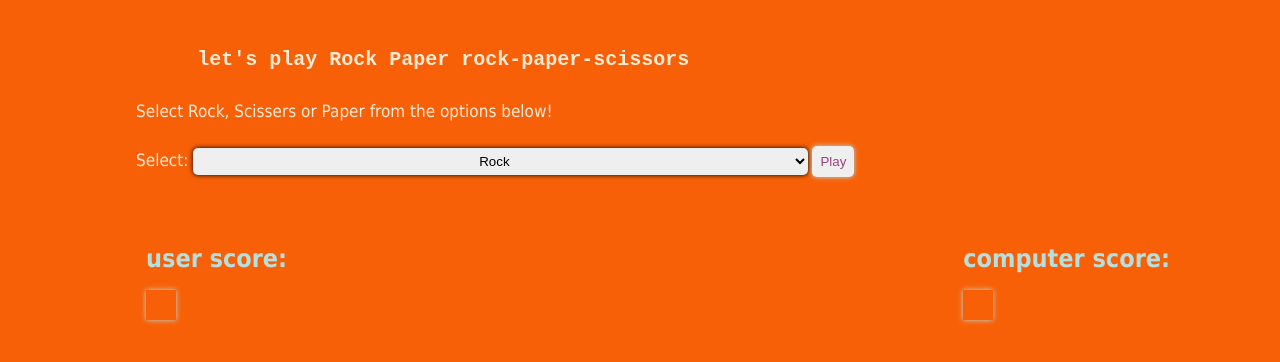
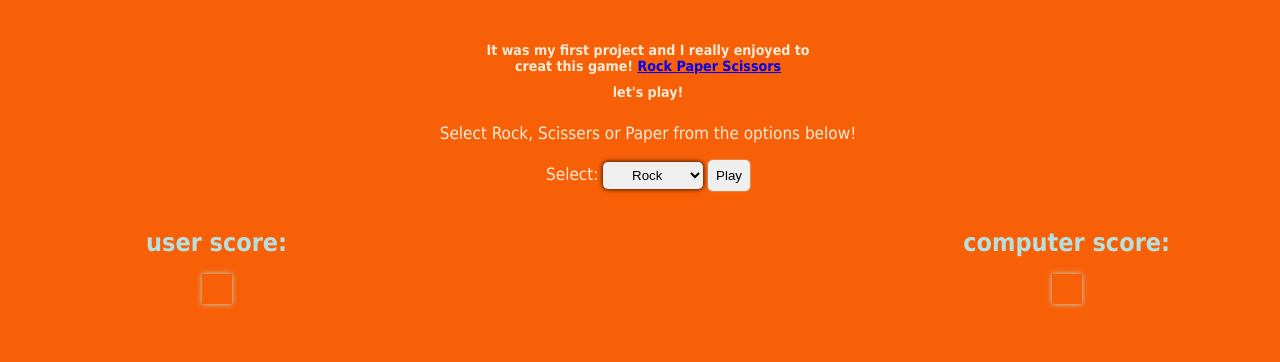
Before and after one commit to Johnnymedhane/RockPaperScissors-Game, a plain HTML site: page rock-paper-scissors/index.html in a window 1280 px wide. Drawn offline with Linux system fonts and the light colour scheme.

Commit message:
changed some style

```diff
--- a/rock-paper-scissors/index.html
+++ b/rock-paper-scissors/index.html
@@ -9,9 +9,13 @@
 <body>
   <div class="container">
 
-    <h3 id="h1">
-      let's play Rock Paper rock-paper-scissors </h3>
-      <p>Select Rock, Scissers or Paper from  the options below!</p>
+    <h5 id="h1">
+      It was my first project and I really enjoyed to<br> creat this game!
+       <a href="https://www.theodinproject.com/lessons/foundations-rock-paper-scissors">Rock  Paper Scissors </a><br>
+       <span> let's play!</span>
+       </h5>
+      <p>
+        Select Rock, Scissers or Paper from  the options below!</p>
 
    <label for="humanChoice">Select: </label>
     <select id="humanChoice">
--- a/rock-paper-scissors/style.css
+++ b/rock-paper-scissors/style.css
@@ -14,40 +14,31 @@ body{
   justify-content: center;
   background: #f86007;
   color: antiquewhite;
+  min-height: 100vh;
+
 }
 
 
 .container{
-padding: 20px;
+padding: 10px;
 
-
+text-align: center;
 width: 80%;
 
 }
 
-h3 {
-  font-family: monospace;
-  font-size: 20px;
-  margin-bottom: 30px;
-  text-align: center;
-  width: 60%;
+h5 {
+
+
+
+
+
 }
 form{
   display: flex;
 }
 
-form  {
-  background: #ca6023;
-  border: 1px solid wheat;
-  padding: 10px;
-width: 70%;
-display: flex;
 
-justify-content: center;
-align-items: center;
-border-radius: 10px;
-margin: auto;
-}
 
  label{
 
@@ -59,15 +50,15 @@ margin: auto;
   box-shadow: 0 0 5px;
   border-radius: 5px;
   text-align: center;
-  width: 60%;
-  border-style: none;
-  margin-top: 10px;
+  width: 100px;
+  outline-style: none;
+
  }
 
 
  .scores{
 display: flex;
-margin: 40px 0;
+margin: 10px 0;
 width: 100%;
 
 padding: 10px;
@@ -102,7 +93,7 @@ font-size: 1rem;
   input{
     border-style: none;
     padding: 5px;
-    width: 50px;
+    width: 20px;
     border-radius: 5px;
     color: rgb(155, 67, 126);
     box-shadow: 0 0 5px rgb(182, 223, 223);
@@ -112,7 +103,12 @@ font-size: 1rem;
     border-style: none;
     padding: 8px;
     border-radius: 5px;
-    color: rgb(155, 67, 126);
-    box-shadow: 0 0 5px rgb(182, 223, 223);
+    color: grgb(31, 4, 22);
+    box-shadow: 0 0 2px rgb(182, 223, 223);
+    cursor: pointer;
+  }
 
+  span{
+    display: block;
+    margin: 10px 20% 0px;
   }
```
